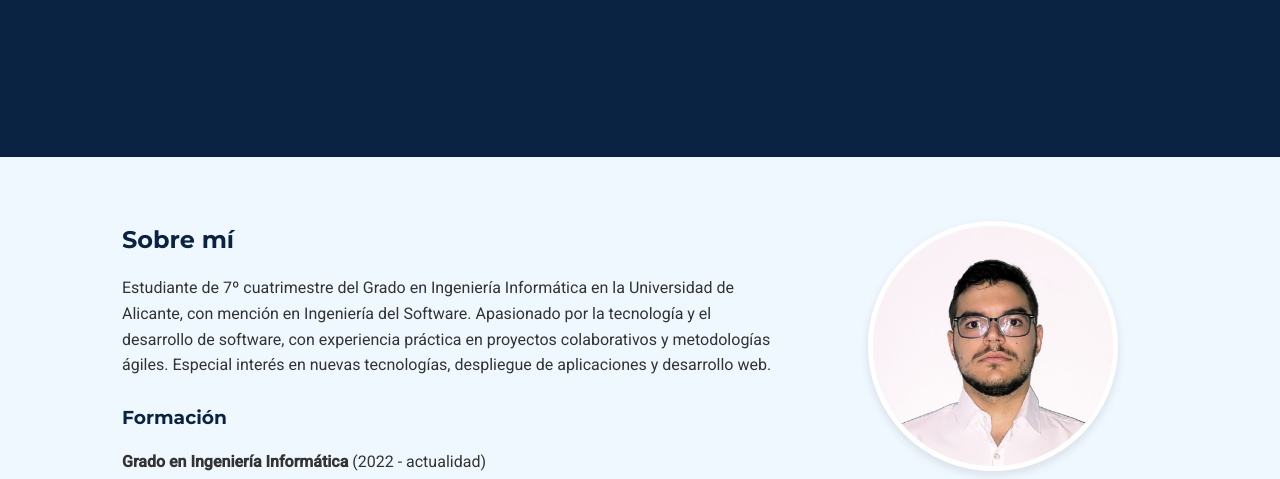
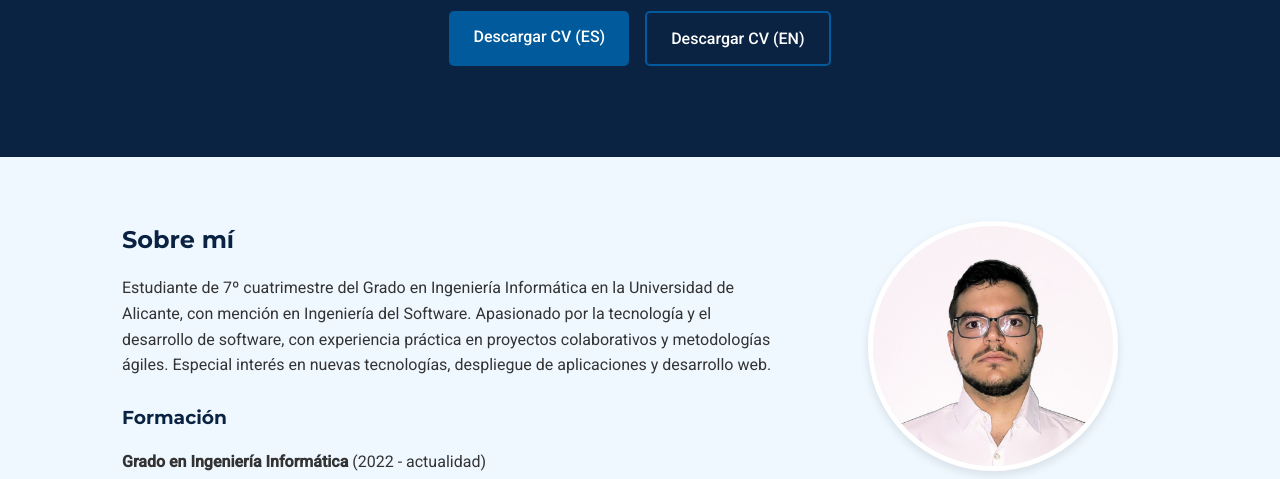
Before and after one commit to dsc46-ua/portfolio, a plain HTML site: page index.html in a window 1280 px wide. Shown: the part 313-792 px from the top of the page. Drawn offline with Linux system fonts and the light colour scheme.

Commit message:
Añadido CV

```diff
--- a/index.html
+++ b/index.html
@@ -29,6 +29,10 @@
             <div class="container">
                 <h1>Hola, soy Daniel Segurado</h1>
                 <p class="subtitle">Ingeniero Informático</p>
+                <div class="hero-buttons">
+                    <a href="Curriculum Vitae Español.pdf" class="btn" download>Descargar CV (ES)</a>
+                    <a href="Curriculum Vitae English.pdf" class="btn btn-outline" download>Descargar CV (EN)</a>
+                </div>
             </div>
         </section>
 
--- a/style.css
+++ b/style.css
@@ -104,6 +104,13 @@ section {
     margin-bottom: 2rem;
 }
 
+.hero-buttons {
+    margin-top: 2rem;
+    display: flex;
+    justify-content: center;
+    gap: 1rem;
+}
+
 .btn {
     background-color: var(--primary-blue);
     color: var(--white);
@@ -116,6 +123,17 @@ section {
 
 .btn:hover {
     background-color: #00487C; /* Un azul un poco más oscuro */
+}
+
+.btn-outline {
+    background-color: transparent;
+    border: 2px solid var(--primary-blue);
+    color: var(--white);
+}
+
+.btn-outline:hover {
+    background-color: var(--primary-blue);
+    color: var(--white);
 }
 
 /* --- Sección Sobre Mí --- */
@@ -317,6 +335,10 @@ section {
         font-size: 2.5rem;
     }
 
+    .hero-buttons {
+        flex-direction: column;
+    }
+
     .about-content {
         flex-direction: column;
         align-items: center;
```
Also changed, not shown: 2 other files.
